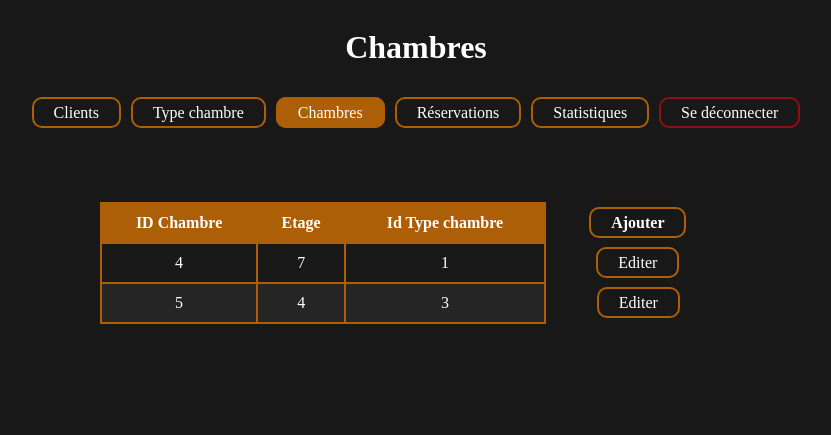
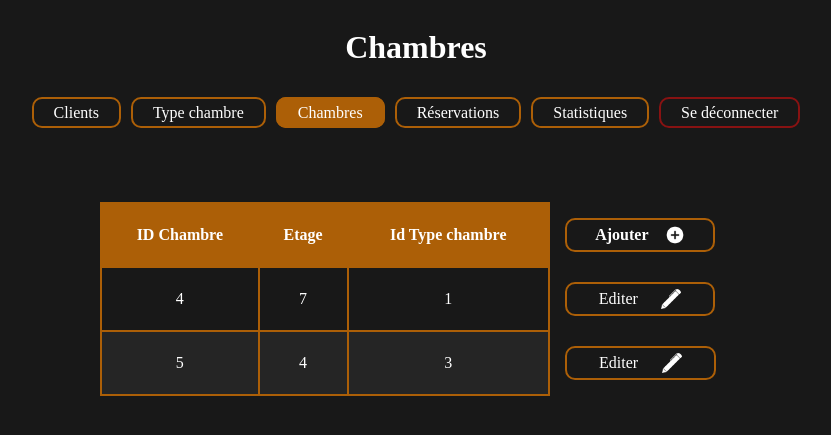
Before and after one commit to Niwer1525/HEC_Hotel, a PHP site: page /admin/37admin_room.php in a window 1280 px wide. Shown: the top 435 px of the page, without its empty margins (224-1055 px from the left). Run offline with PHP 8.4, Linux system fonts and the light colour scheme; the visitor is signed in with stand-in values (Sample User, id 1); data comes from the database, SQL or seed files in the repository.

Commit message:
Images de boutons, petites corrections

```diff
--- a/37style.css
+++ b/37style.css
@@ -113,4 +113,15 @@ tr:hover .data_button { background-color: unset; }
 .data_button {
     border: unset;
     background-color: unset;
+    width: 10em;
 }
+.data_button>a {
+    display: flex;
+    justify-content: space-around;
+    align-items: center;
+}
+.data_button a>img {
+    width: 20px;
+    height: 20px;
+    color: var(--couleur_texte);
+}
--- a/admin/37admin_room.php
+++ b/admin/37admin_room.php
@@ -21,7 +21,12 @@
                     echo '<th>ID Chambre</th>';
                     echo '<th>Etage</th>';
                     echo '<th>Id Type chambre</th>';
-                    echo '<th class="data_button"><a href="./room/37insert_room.php">Ajouter</a></th>';
+                    echo '<th class="data_button">
+                            <a href="./room/37insert_room.php">
+                                Ajouter
+                                <img src="../assets/plus.png" alt="Ajouter">
+                            </a>
+                        </th>';
                 echo '</tr>';
             if($result) { // Si on a des données (Que la requête a réussi)
                 while($row = mysqli_fetch_array($result)) { // Tant qu'il y a des lignes à afficher
@@ -29,7 +34,12 @@
                     echo "<td>" . $row["id_chambre"] . "</td>"; // UNIQUE (Auto-incrémenté)
                     echo "<td>" . $row["etage"] . "</td>";
                     echo "<td>" . $row["id_type_chambre"] . "</td>";
-                    echo '<td class="data_button"><a href="./room/37edit_room.php?id_chambre=' . $row["id_chambre"] . '">Editer</a></td>';
+                    echo '<td class="data_button">
+                        <a href="./room/37edit_room.php?id_chambre=' . $row["id_chambre"] . '">
+                            Editer
+                            <img src="../assets/pen.png" alt="Editer">
+                        </a>
+                    </td>';
                     echo "</tr>";
                 }
             }
--- a/user/37user_booking.php
+++ b/user/37user_booking.php
@@ -7,9 +7,10 @@
         <link rel="stylesheet" href="../37style.css"> <!-- Ajout du fichier CSS -->
     </head>
     <body>
-        <?php require_once '37user_navbar.php'; ?> <!-- Menu de navigation -->
         <h2>Mes réservations</h2>
         <?php
+            $page = "user_booking"; // Page courante
+            require_once '37user_navbar.php'; // Menu de navigation
             require_once '../37config.php'; // Connexion à la base de données
 
             // Récupérer l'id du client connecté via la session
--- a/user/37user_navbar.php
+++ b/user/37user_navbar.php
@@ -1,8 +1,8 @@
 <ul>
     <li>
-        <a href="37user_booking.php">Mes réservations</a>
+        <a href="37user_booking.php" <?php if($page == "user_booking") echo 'class="active"'; ?>>Mes réservations</a>
     </li>
     <li>
-        <a href="../37disconnect.php">Se Déconnecter</a>
+        <a href="../37disconnect.php" class="danger">Se Déconnecter</a>
     </li>
 </ul>
```
Also changed, not shown: admin/37admin_room_type.php (+18 -3 lines), assets/pen.png, assets/plus.png, assets/trash.png.
